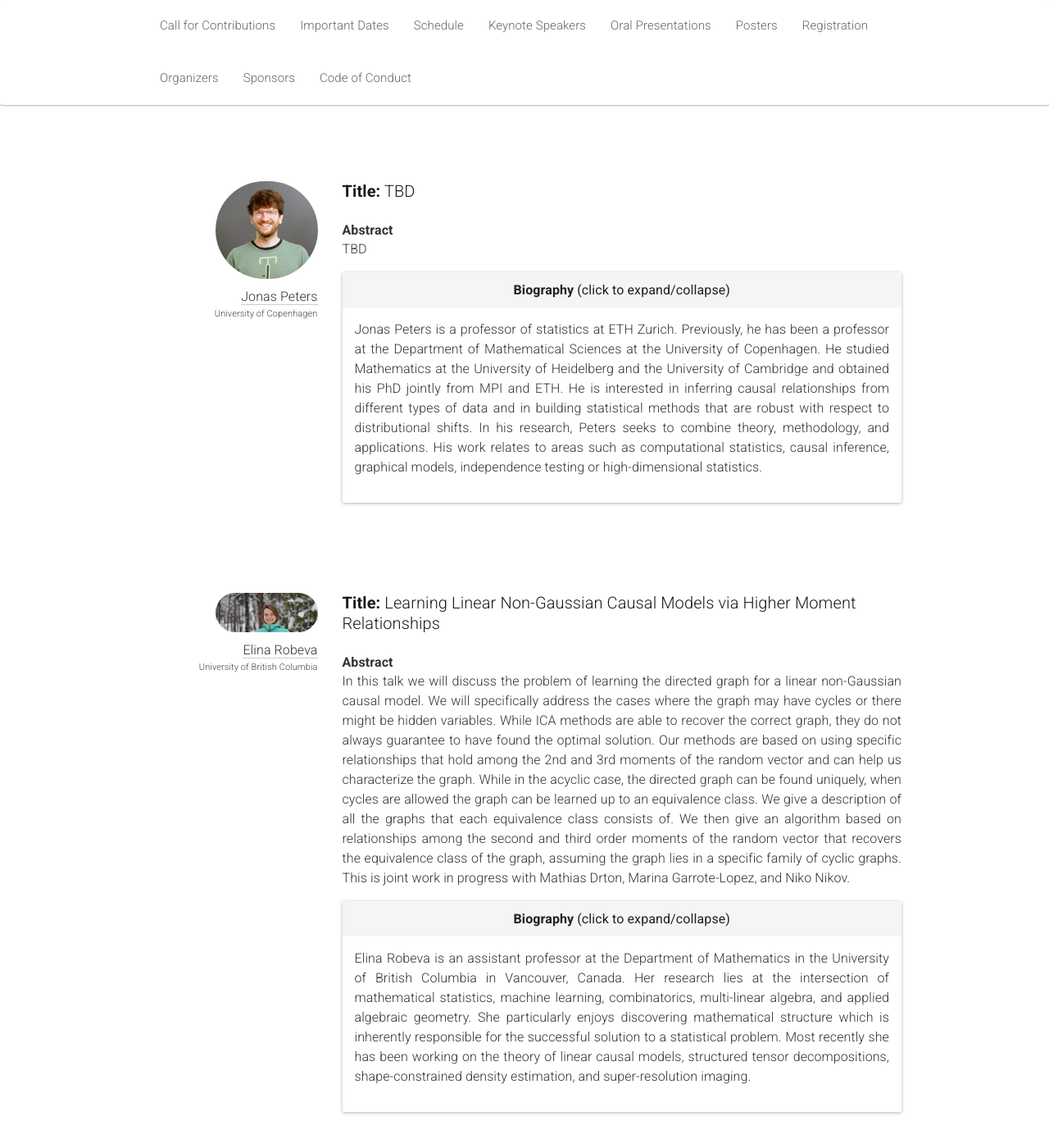
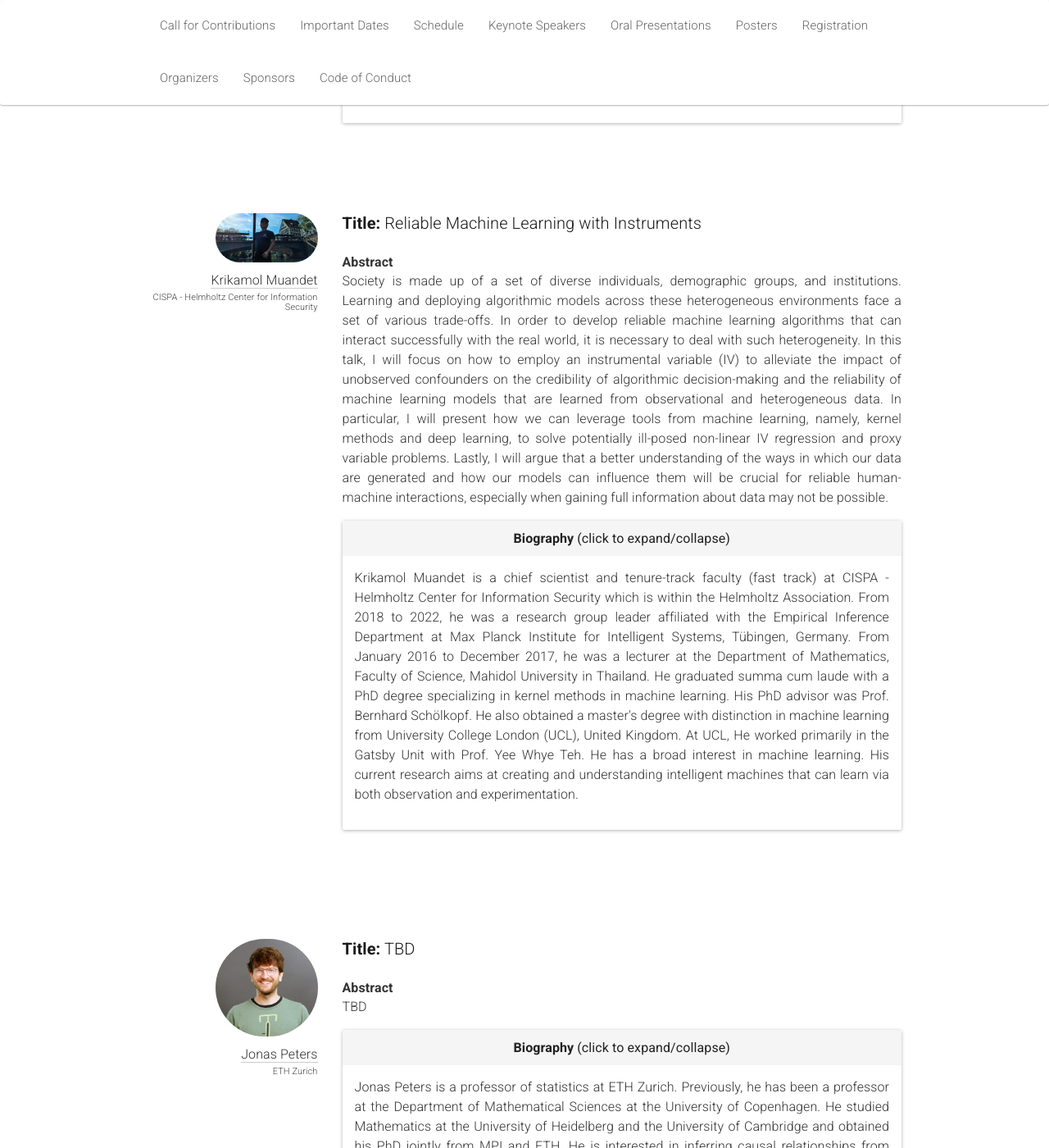
Before and after one commit to quarter-on-causality/quarter-on-causality.github.io, a Jekyll site: the page built from _pages/home_analysis.md, in a window 1280 px wide and 1400 px high, scrolled down 11930 px. Shown: the whole window at 82% size. Built offline with Jekyll 4.4.1, drawn with Linux system fonts in a browser that asks for light colours; nearby versions of some CDN libraries; some of the changed text lies outside the part shown.

Commit message:
Fix a problem in the schedule

```diff
--- a/_pages/home_analysis.md
+++ b/_pages/home_analysis.md
@@ -351,16 +351,19 @@
           <td>Keynote by Jason Hartford</td>
         </tr>
         <tr>
-          <td>3:00 PM - 4:00 PM</td>
+          <td>3:00 PM - 3:30 PM</td>
           <td><b>Oral presentation</b>:
              <ul>
-               <li>Krikamol Muandet. Reliable Machine Learning with Instruments</li>
                <li>Sorawit Saengkyongam. Effect-Invariant Mechanisms for Policy Generalization</li>
              </ul>
           </td>
         </tr>
         <tr>
-          <td>4:00 PM - 5:30 PM</td>
+          <td>3:30 PM - 4:30 PM</td>
+          <td>Keynote by Krikamol Muandet</td>
+        </tr>
+        <tr>
+          <td>4:30 PM - 6:30 PM</td>
           <td>Poster session II</td>
         </tr>
         <tr>
@@ -598,6 +601,33 @@
         </div>
       </div>
     </div>
+    <!--  -->
+    <br/>
+    <div class="row speaker">
+      <div class="col-sm-3 speaker-pic">
+        <a href="https://www.krikamol.org/" target="_blank">
+          <img class="people-pic" src="/analysis/img/people/krikamol.jpg" />
+        </a>
+        <div class="people-name">
+          <a href="https://www.krikamol.org/" target="_blank">Krikamol Muandet</a>
+          <h6>CISPA - Helmholtz Center for Information Security</h6>
+        </div>
+      </div>
+      <div class="col-sm-9">
+        <h3><b>Title:</b> Reliable Machine Learning with Instruments</h3><br />
+        <b>Abstract</b><p class="speaker-abstract">Society is made up of a set of diverse individuals, demographic groups, and institutions. Learning and deploying algorithmic models across these heterogeneous environments face a set of various trade-offs. In order to develop reliable machine learning algorithms that can interact successfully with the real world, it is necessary to deal with such heterogeneity. In this talk, I will focus on how to employ an instrumental variable (IV) to alleviate the impact of unobserved confounders on the credibility of algorithmic decision-making and the reliability of machine learning models that are learned from observational and heterogeneous data. In particular, I will present how we can leverage tools from machine learning, namely, kernel methods and deep learning, to solve potentially ill-posed non-linear IV regression and proxy variable problems. Lastly, I will argue that a better understanding of the ways in which our data are generated and how our models can influence them will be crucial for reliable human-machine interactions, especially when gaining full information about data may not be possible.</p>
+        <div class="panel panel-default">
+          <div class="panel-heading" data-toggle="collapse" href="#km-bio" style="cursor:pointer;text-align:center">
+            <b>Biography <span style="font-weight:normal">(click to expand/collapse)</span></b>
+          </div>
+          <div id="km-bio" class="panel-collapse collapse in"><div class="panel-body">
+            <p class="speaker-bio">Krikamol Muandet is a chief scientist and tenure-track faculty (fast track) at CISPA - Helmholtz Center for Information Security which is within the Helmholtz Association. From 2018 to 2022, he was a research group leader affiliated with the Empirical Inference Department at Max Planck Institute for Intelligent Systems, Tübingen, Germany. From January 2016 to December 2017, he was a lecturer at the Department of Mathematics, Faculty of Science, Mahidol University in Thailand. He graduated summa cum laude with a PhD degree specializing in kernel methods in machine learning. His PhD advisor was Prof. Bernhard Schölkopf. He also obtained a master's degree with distinction in machine learning from University College London (UCL), United Kingdom. At UCL, He worked primarily in the Gatsby Unit with Prof. Yee Whye Teh. He has a broad interest in machine learning. His current research aims at creating and understanding intelligent machines that can learn via both observation and experimentation.</p>
+          </div></div>
+        </div>
+      </div>
+    </div>
+    <br/>
+    <!--  -->
     <br/>
     <div class="row speaker">
       <div class="col-sm-3 speaker-pic">
@@ -606,7 +636,7 @@
         </a>
         <div class="people-name">
           <a href="http://web.math.ku.dk/~peters/" target="_blank">Jonas Peters</a>
-          <h6>University of Copenhagen</h6>
+          <h6>ETH Zurich</h6>
         </div>
       </div>
       <div class="col-sm-9">
@@ -623,6 +653,7 @@
       </div>
     </div>
     <br/>
+    <!--  -->
     <div class="row speaker">
       <div class="col-sm-3 speaker-pic">
         <a href="https://personal.math.ubc.ca/~erobeva" target="_blank">
```
Also changed, not shown: other parts of _pages/home_analysis.md (+1 -1 lines), _pages/home_opening.md (+1 -1 lines), analysis/img/people/krikamol.jpg (added), 1 other file.
